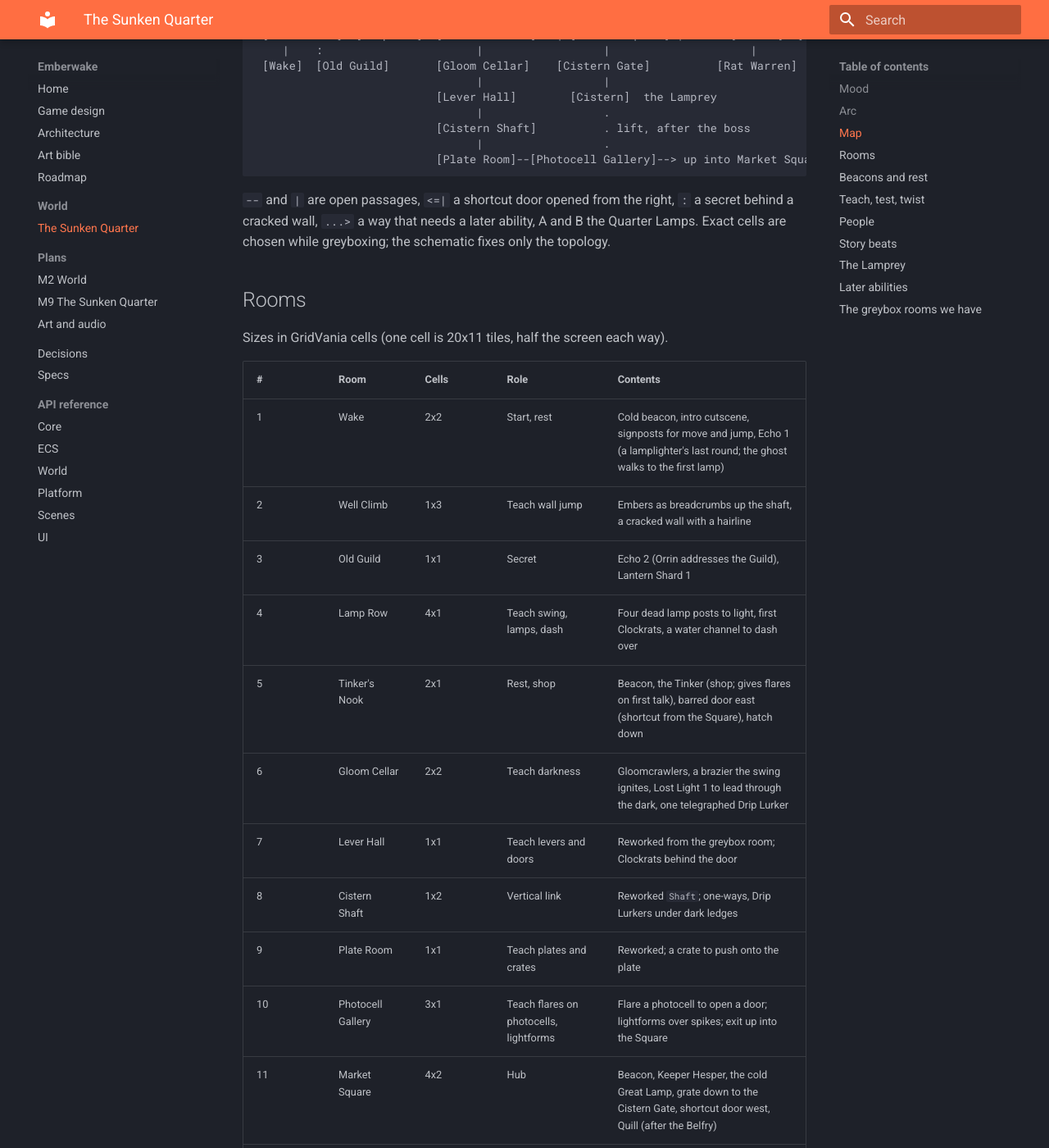
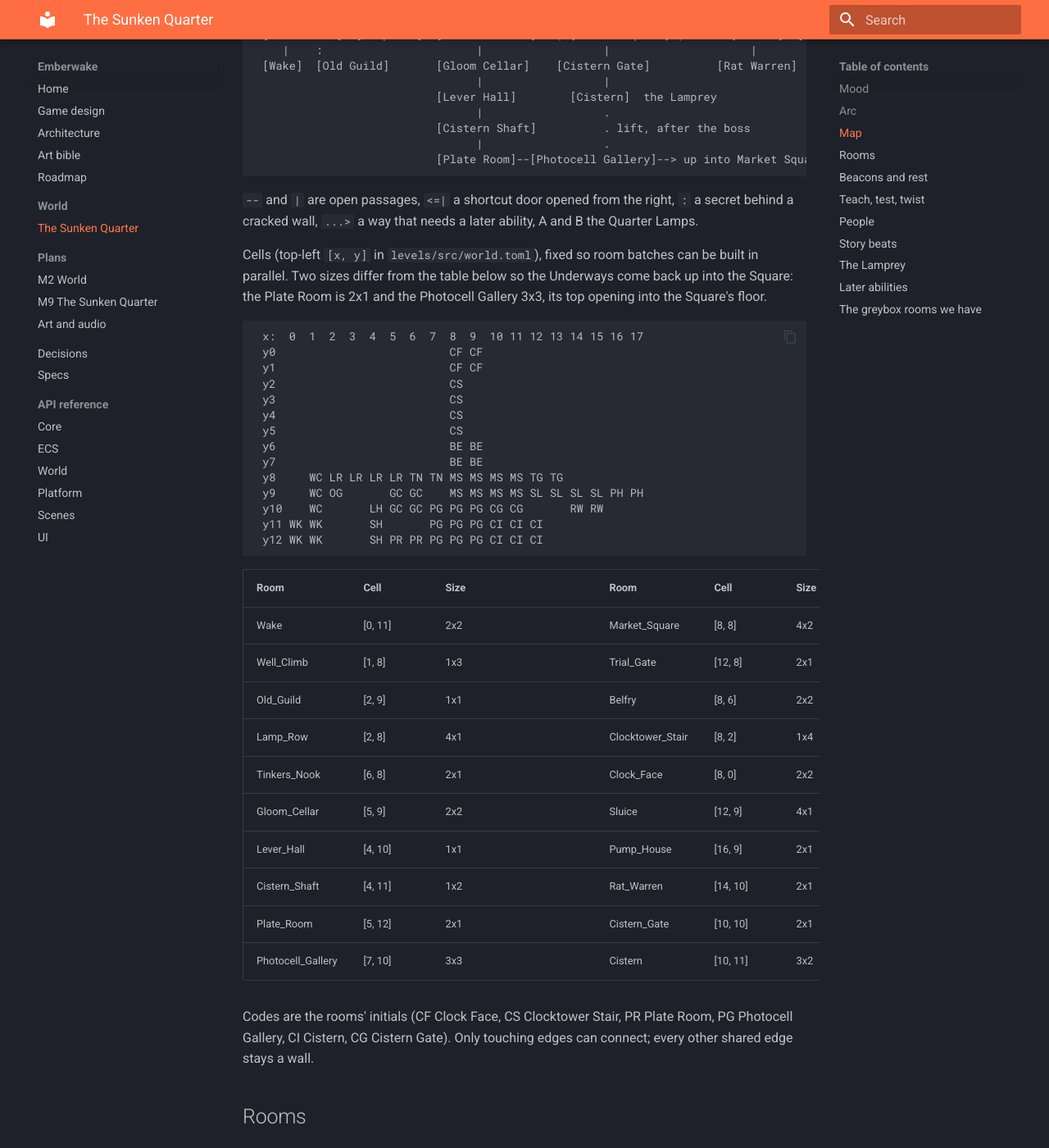
Before and after one commit to AxelSuu/emberwake, an MkDocs documentation site: the page built from docs/world/sunken-quarter.md, in a window 1280 px wide and 1400 px high, scrolled down 1104 px. Shown: the whole window at 82% size. Built offline with MkDocs 1.6.1 and Material for MkDocs 9.7.7, drawn with Linux system fonts in a browser that asks for light colours.

Commit message:
Fix the Quarter's room cells so batches can be built in parallel

````diff
--- a/docs/world/sunken-quarter.md
+++ b/docs/world/sunken-quarter.md
@@ -48,8 +48,44 @@ and `clocktower` presets.
 ```
 
 `--` and `|` are open passages, `<=|` a shortcut door opened from the right, `:` a secret behind
-a cracked wall, `...>` a way that needs a later ability, A and B the Quarter Lamps. Exact cells
-are chosen while greyboxing; the schematic fixes only the topology.
+a cracked wall, `...>` a way that needs a later ability, A and B the Quarter Lamps.
+
+Cells (top-left `[x, y]` in `levels/src/world.toml`), fixed so room batches can be built in
+parallel. Two sizes differ from the table below so the Underways come back up into the Square:
+the Plate Room is 2x1 and the Photocell Gallery 3x3, its top opening into the Square's floor.
+
+```
+ x:  0  1  2  3  4  5  6  7  8  9  10 11 12 13 14 15 16 17
+ y0                          CF CF
+ y1                          CF CF
+ y2                          CS
+ y3                          CS
+ y4                          CS
+ y5                          CS
+ y6                          BE BE
+ y7                          BE BE
+ y8     WC LR LR LR LR TN TN MS MS MS MS TG TG
+ y9     WC OG       GC GC    MS MS MS MS SL SL SL SL PH PH
+ y10    WC       LH GC GC PG PG PG CG CG       RW RW
+ y11 WK WK       SH       PG PG PG CI CI CI
+ y12 WK WK       SH PR PR PG PG PG CI CI CI
+```
+
+| Room | Cell | Size | | Room | Cell | Size |
+|---|---|---|---|---|---|---|
+| Wake | [0, 11] | 2x2 | | Market_Square | [8, 8] | 4x2 |
+| Well_Climb | [1, 8] | 1x3 | | Trial_Gate | [12, 8] | 2x1 |
+| Old_Guild | [2, 9] | 1x1 | | Belfry | [8, 6] | 2x2 |
+| Lamp_Row | [2, 8] | 4x1 | | Clocktower_Stair | [8, 2] | 1x4 |
+| Tinkers_Nook | [6, 8] | 2x1 | | Clock_Face | [8, 0] | 2x2 |
+| Gloom_Cellar | [5, 9] | 2x2 | | Sluice | [12, 9] | 4x1 |
+| Lever_Hall | [4, 10] | 1x1 | | Pump_House | [16, 9] | 2x1 |
+| Cistern_Shaft | [4, 11] | 1x2 | | Rat_Warren | [14, 10] | 2x1 |
+| Plate_Room | [5, 12] | 2x1 | | Cistern_Gate | [10, 10] | 2x1 |
+| Photocell_Gallery | [7, 10] | 3x3 | | Cistern | [10, 11] | 3x2 |
+
+Codes are the rooms' initials (CF Clock Face, CS Clocktower Stair, PR Plate Room, PG Photocell
+Gallery, CI Cistern, CG Cistern Gate). Only touching edges can connect; every other shared edge stays a wall.
 
 ## Rooms
 
````
